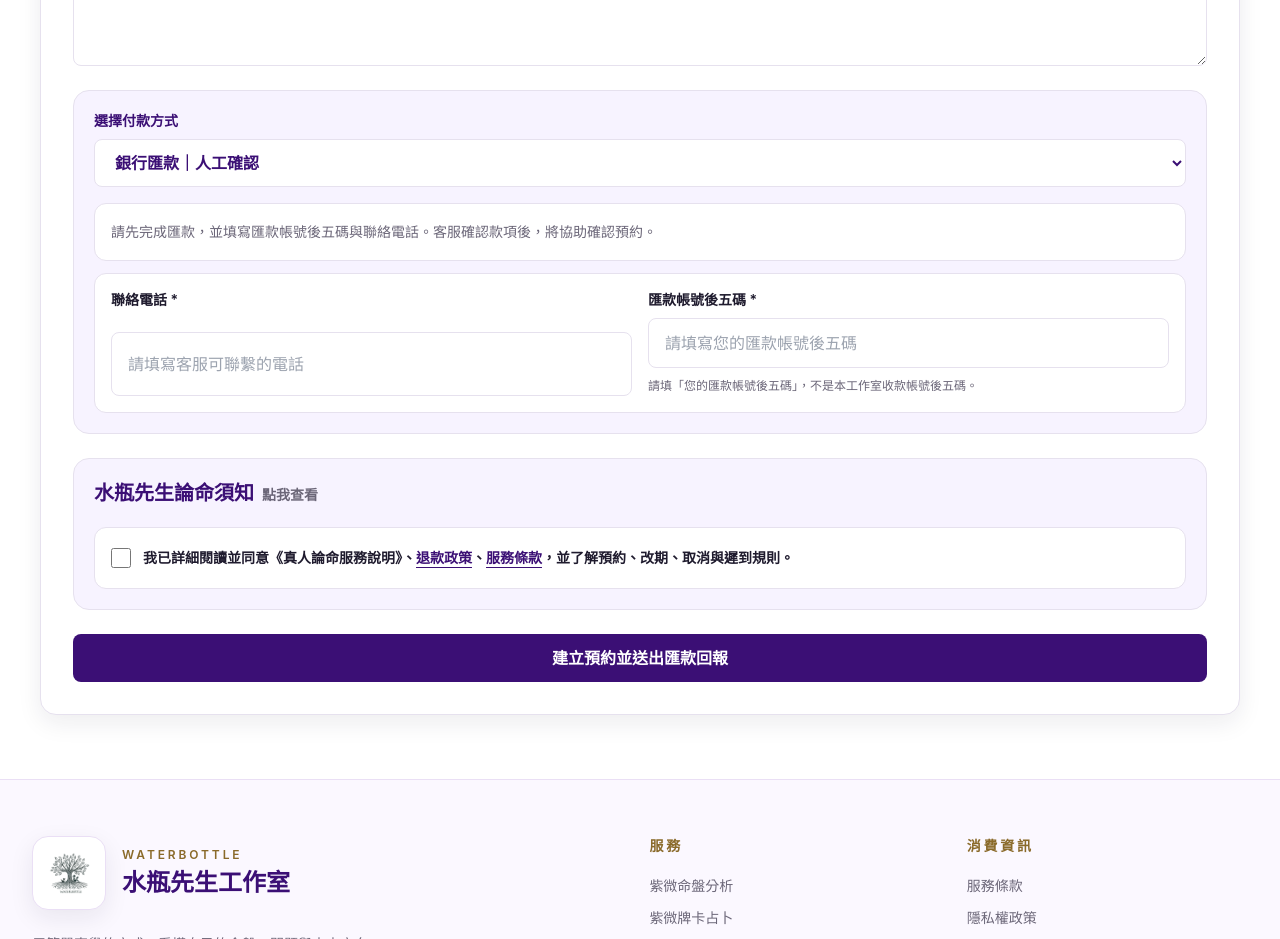
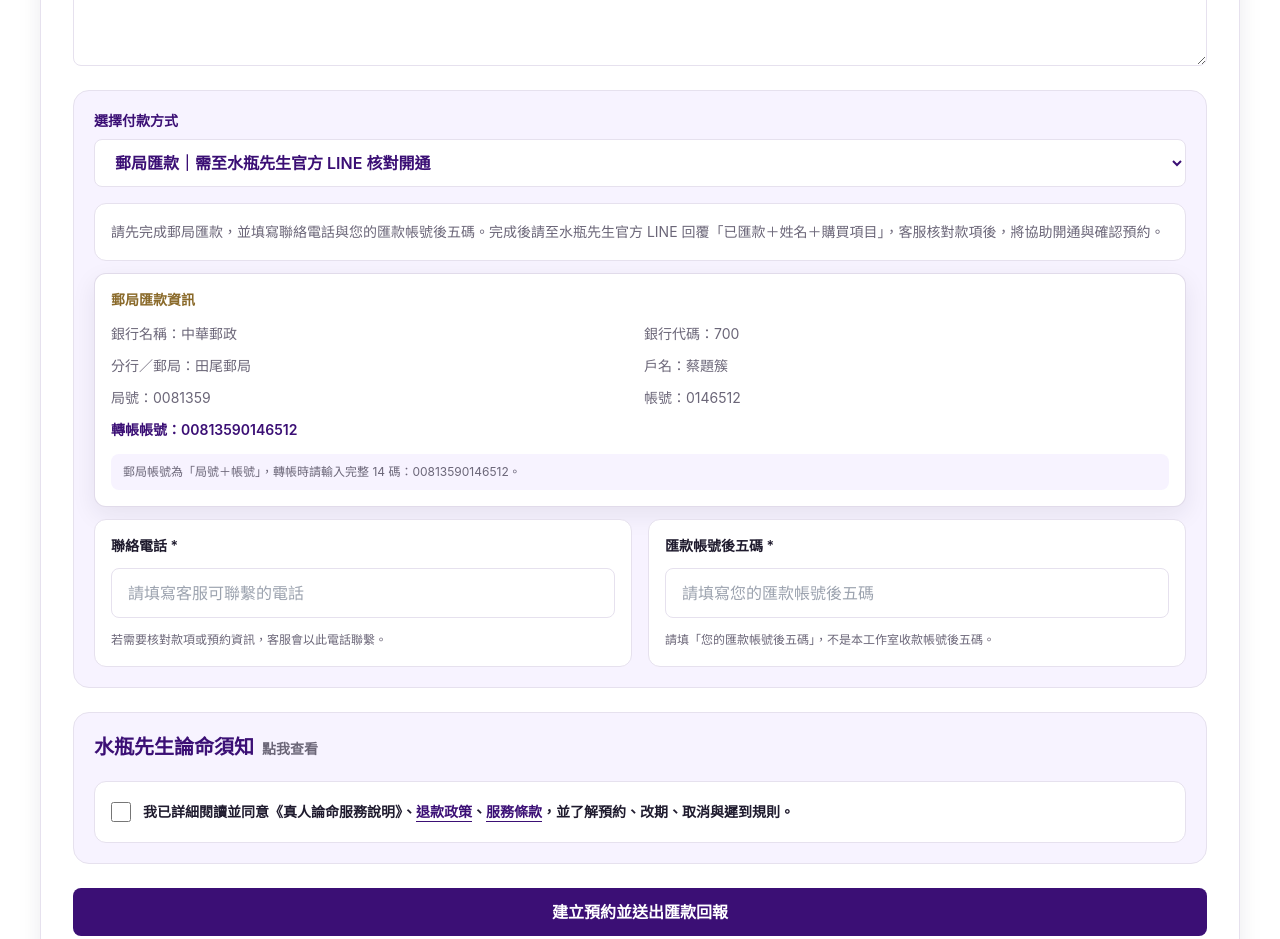
Before and after one commit to tsaititsu/tsu-waterbottle-site, a Next.js app: page /booking in a window 1280 px wide. Shown: the part 2000-2939 px from the top of the page. Built offline with nearby package versions, Linux system fonts and the light colour scheme; no server answers.

Commit message:
style: update booking post office transfer copy

```diff
--- a/src/components/BookingForm.tsx
+++ b/src/components/BookingForm.tsx
@@ -138,7 +138,7 @@ export function BookingForm() {
     const payerPhone = bankTransferPhone.trim() || customerPhone.trim()
     if (paymentMethod === 'bank-transfer') {
       if (!payerPhone) {
-        setFormError('請填寫銀行匯款聯絡電話。')
+        setFormError('請填寫郵局匯款聯絡電話。')
         return false
       }
 
@@ -217,12 +217,12 @@ export function BookingForm() {
     }
 
     if (paymentMethod === 'newebpay-coming-soon') {
-      setFormError('此付款方式尚未開放，請先使用銀行匯款。')
+      setFormError('此付款方式尚未開放，請先使用郵局匯款。')
       return false
     }
 
     if (paymentMethod === 'linepay-coming-soon') {
-      setFormError('此付款方式尚未開放，請先使用銀行匯款。')
+      setFormError('此付款方式尚未開放，請先使用郵局匯款。')
       return false
     }
 
@@ -449,7 +449,7 @@ export function BookingForm() {
               onChange={(event) => setPaymentMethod(event.target.value as typeof paymentMethod)}
               value={paymentMethod}
             >
-              <option value="bank-transfer">銀行匯款｜人工確認</option>
+              <option value="bank-transfer">郵局匯款｜需至水瓶先生官方 LINE 核對開通</option>
               <option disabled value="newebpay-coming-soon">
                 藍新線上付款｜即將開放
               </option>
@@ -461,11 +461,30 @@ export function BookingForm() {
           <div className="mt-4 grid gap-3">
             {paymentMethod === 'bank-transfer' ? (
               <>
-                <p className="rounded-xl border border-borderSoft bg-white p-4 text-sm leading-6 text-textMuted">
-                  請先完成匯款，並填寫匯款帳號後五碼與聯絡電話。客服確認款項後，將協助確認預約。
-                </p>
-                <div className="grid gap-4 rounded-xl border border-borderSoft bg-white p-4 md:grid-cols-2">
-                  <label className="grid gap-2">
+                <div className="rounded-xl border border-borderSoft bg-white p-4 text-sm leading-6 text-textMuted">
+                  <p>
+                    請先完成郵局匯款，並填寫聯絡電話與您的匯款帳號後五碼。完成後請至水瓶先生官方 LINE 回覆「已匯款＋姓名＋購買項目」，客服核對款項後，將協助開通與確認預約。
+                  </p>
+                </div>
+
+                <div className="rounded-xl border border-deepPurple/15 bg-white p-4 shadow-soft">
+                  <p className="text-sm font-semibold text-darkGold">郵局匯款資訊</p>
+                  <div className="mt-3 grid gap-2 text-sm leading-6 text-textMuted sm:grid-cols-2">
+                    <p>銀行名稱：中華郵政</p>
+                    <p>銀行代碼：700</p>
+                    <p>分行／郵局：田尾郵局</p>
+                    <p>戶名：蔡題簇</p>
+                    <p>局號：0081359</p>
+                    <p>帳號：0146512</p>
+                    <p className="font-semibold text-deepPurple sm:col-span-2">轉帳帳號：00813590146512</p>
+                  </div>
+                  <p className="mt-3 rounded-lg bg-softPurple px-3 py-2 text-xs leading-5 text-textMuted">
+                    郵局帳號為「局號＋帳號」，轉帳時請輸入完整 14 碼：00813590146512。
+                  </p>
+                </div>
+
+                <div className="grid gap-4 md:grid-cols-2">
+                  <label className="grid gap-3 rounded-xl border border-borderSoft bg-white p-4">
                     <span className="text-sm font-semibold text-textDark">聯絡電話 *</span>
                     <input
                       className="focus-ring rounded-lg border border-borderSoft px-4 py-3"
@@ -473,8 +492,9 @@ export function BookingForm() {
                       placeholder="請填寫客服可聯繫的電話"
                       value={bankTransferPhone || customerPhone}
                     />
+                    <span className="text-xs leading-5 text-textMuted">若需要核對款項或預約資訊，客服會以此電話聯繫。</span>
                   </label>
-                  <label className="grid gap-2">
+                  <label className="grid gap-3 rounded-xl border border-borderSoft bg-white p-4">
                     <span className="text-sm font-semibold text-textDark">匯款帳號後五碼 *</span>
                     <input
                       className="focus-ring rounded-lg border border-borderSoft px-4 py-3"
```
